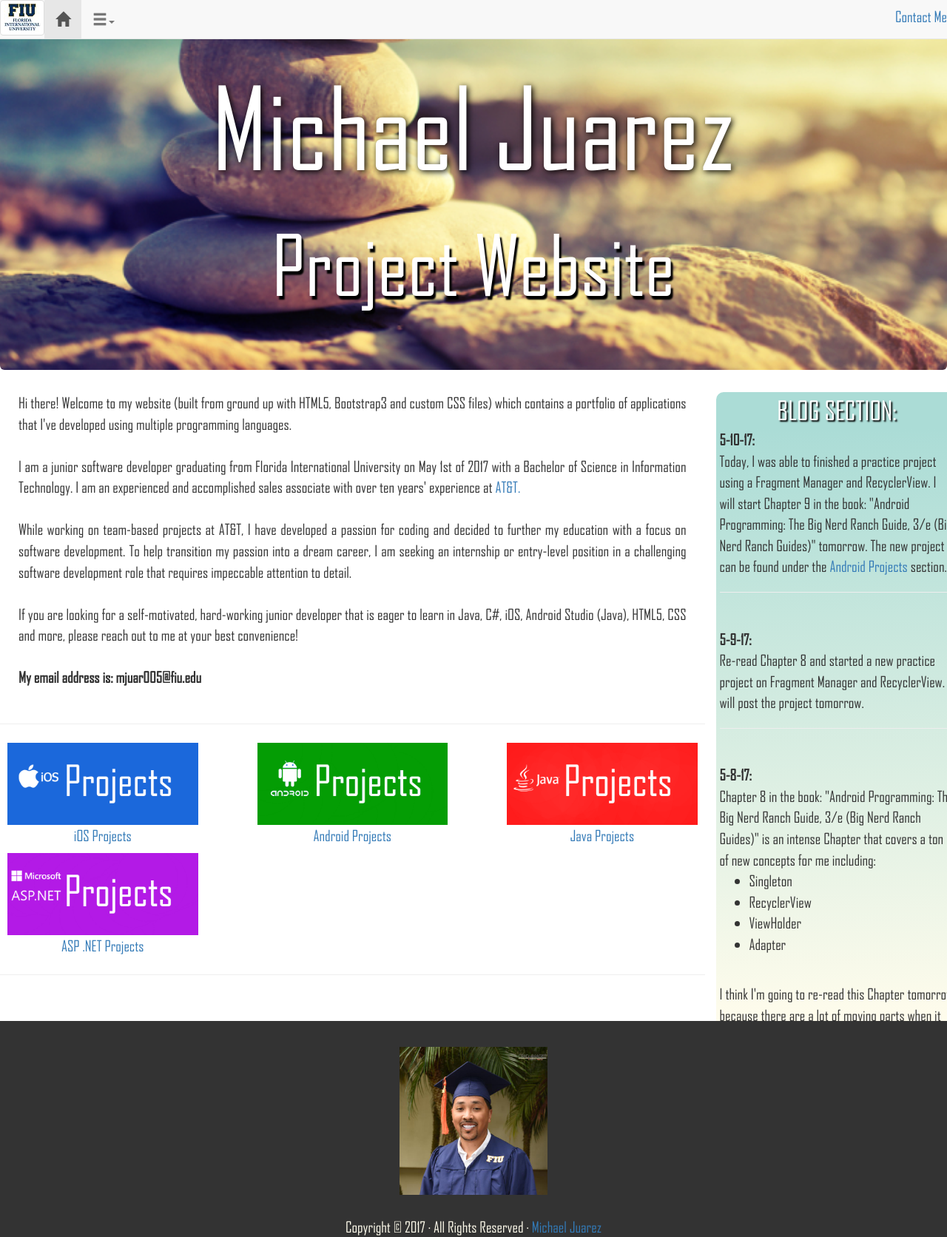
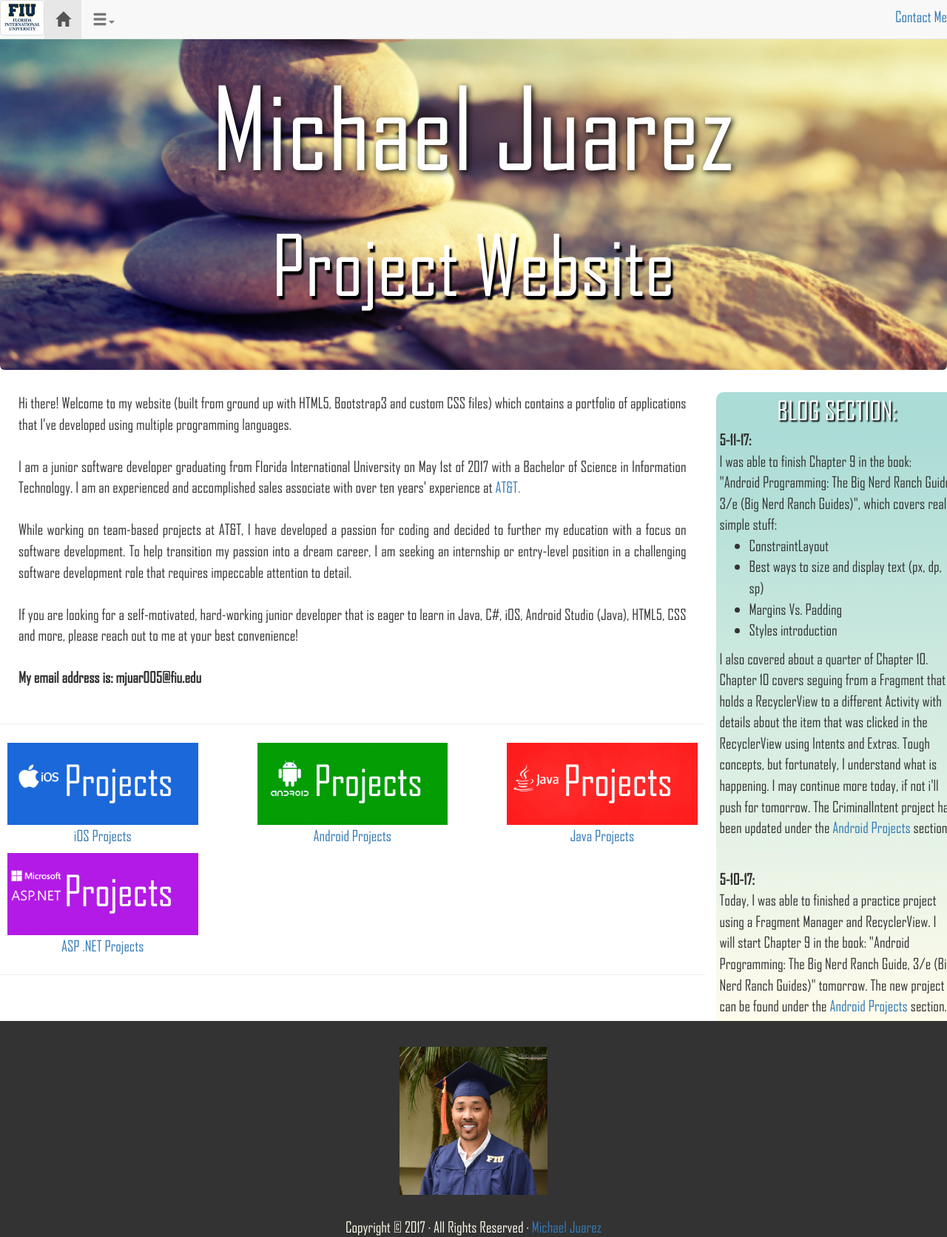
Before and after one commit to MikeJuarez/MikeJuarez.github.io, a Jekyll site: the page index.html, which Jekyll copies as it is, in a window 1280 px wide. Shown: the whole page at 74% size. Built offline with Jekyll 4.4.1, drawn with Linux system fonts in a browser that asks for light colours.

Commit message:
5-11-17 Update
Chapter 10 covers seguing from a Fragment that holds a RecyclerView to a
different Activity with details about the item that was clicked in the
RecyclerView using Intents and Extras.

```diff
--- a/index.html
+++ b/index.html
@@ -133,13 +133,24 @@
   <div class="row">
   <div class="col-scollable-y">
 
+  <b>5-11-17:</b><br/>
+   I was able to finish Chapter 9 in the book: "Android Programming: The Big Nerd Ranch Guide, 3/e (Big Nerd Ranch Guides)", which covers really simple stuff:<br/>
+   <ul>
+    	<li>ConstraintLayout</li>
+    	<li>Best ways to size and display text (px, dp, sp)</li>
+   	    <li>Margins Vs. Padding</li>
+   	    <li>Styles introduction</li>
+    </ul>
+
+    I also covered about a quarter of Chapter 10.  Chapter 10 covers seguing from a Fragment that holds a RecyclerView to a different Activity with details about the item that was clicked in the RecyclerView using Intents and Extras.  Tough concepts, but fortunately, I understand what is happening.  I may continue more today, if not i'll push for tomorrow.  The CriminalIntent project has been updated under the <a href="Android Projects">Android Projects</a> section.
+  <hr>
   <b>5-10-17:</b><br/>
    Today, I was able to finished a practice project using a Fragment Manager and RecyclerView.  I will start Chapter 9 in the book: "Android Programming: The Big Nerd Ranch Guide, 3/e (Big Nerd Ranch Guides)" tomorrow.  The new project can be found under the <a href="Android Projects">Android Projects</a> section.
-  <hr><br/>
+  <hr>
 
   <b>5-9-17:</b><br/>
    Re-read Chapter 8 and started a new practice project on Fragment Manager and RecyclerView.  I will post the project tomorrow.
-  <hr><br/>
+  <hr>
 
   <b>5-8-17:</b><br/>
    Chapter 8 in the book: "Android Programming: The Big Nerd Ranch Guide, 3/e (Big Nerd Ranch Guides)" is an intense Chapter that covers a ton of new concepts for me including:
@@ -150,13 +161,13 @@
    	   <li>Adapter</li>
     </ul><br/>
     I think I'm going to re-read this Chapter tomorrow because there are a lot of moving parts when it comes to making RecyclerViews work.  I must admit that iOS makes ListViews MUCH simpler than RecyclerViews.  If you'd like to see the updated code for the project: Criminal Intent, it us updated under my GitHub profile at the <a href="Android Projects">Android Projects</a> section.
-  <hr><br/>
+  <hr>
 
   <b>5-7-17:</b><br/>
     I finished Chapter 6 and 7 in the book: "Android Programming: The Big Nerd Ranch Guide, 3/e (Big Nerd Ranch Guides)".  Chapter 6 covered the many variations of Android API's.  For Geoquiz, our minimum target is API 19 KITKAT.  I added the final touches to Geoquiz which animate's the CheatActivity's mShowAnserButton to disappear after it's pressed.  <br/>
     Chapter 7 focuses on another topic that I'm familiar with: Fragments.  I spent alot of time in this Chapter to really grasp the concepts of Fragments and learned a few things.  This chapter also started a new Project named "Criminal Intent".  It will take 13 Chapters to complete this project, but I'm so ready to learn!
     I've uploaded the final implementation of Geoquiz and Criminal Intent under my GitHub profile, which you can find under the <a href="Android Projects">Android Projects</a> section. <br/>
-  <hr><br/>
+  <hr>
 
   <b>5-6-17:</b><br/>
     I was able to complete Chapter 5 in the book: "Android Programming: The Big Nerd Ranch Guide, 3/e (Big Nerd Ranch Guides)".  I feel like I have a really good understanding of the major concepts this Chapter is covering.  The major topics learned in Chapter 5 include:<br/>
@@ -168,12 +179,12 @@
     </ul>
     I've uploaded the updated Geoquiz Project under my GitHub profile, which you can find under the <a href="Android Projects">Android Projects</a> section.  I may complete some of Chapter 6 today, if not tomorrow.
 
-  <hr><br/>
+  <hr>
 
   <b>5-5-17:</b><br/>
   Major. major, major changes to this website.  It was almost an overhaul to the original framework.  I finally got a chance to understand Bootstrap3's grid system.  Originally, I was only relying on Bootstrap3's extra small *(XS)  columns without a good understanding of what that meant.  But now, I implemented all four: XS, SM, MD, LG column-types in order to make ALL viewports friendly for viewing my site.<br/>
   On top of that, I was able to complete Chapter 4 and about 90% of Chapter 5 in the book: "Android Programming: The Big Nerd Ranch Guide, 3/e (Big Nerd Ranch Guides)".  I could have completely finished Chapter 5, but I didn't want to skim the Chapter.  Chapter 5 covers so many fundamental concepts when working with Intents and Activities, so I really want to dig deep and understand what is going on.  I won't upload a project today, but after my brain stops hurting and I get some rest, I'll post the final implementation of the Geoquiz project tomorrow.
-  <hr><br/>
+  <hr>
 
   <b>5-4-17:</b><br/>
   Today, I was able to finish Chapter 3 in the book: "Android Programming: The Big Nerd Ranch Guide, 3/e (Big Nerd Ranch Guides)".  This chapter gave a high-level view of an application's life cycle:<br/>
@@ -182,7 +193,7 @@
    - Paused (visible) <br/>
    - Resumed (active in foreground).<br/>
      Another thing that was taught was basic usage of logging.  On today's project, I did overrides on Geoquiz's life cycle and added log debug coding on each overridden method.  The updates can be found under the <a href="Android Projects">Android Projects</a> section.
-  <hr><br/>
+  <hr>
 
   <b>5-3-17:</b><br/>
   So for today's learning adventure, I finished Chapter 2 in the book: Android Programming: The Big Nerd Ranch Guide, 3/e (Big Nerd Ranch Guides)."  For today's "A Project a Day", I'm continuing and building on yesterday's project under the <a href="Android Projects">Android Projects</a> section.  Today's continuation project explained many concepts that I'm already familiar with, but also taught me "proper etiquette" when using resources in my project. <br />
@@ -191,35 +202,35 @@
   - Added logic to True and False questions <br/>
   - Added next button logic to cycle through Array of questions <br/>
   - Implemented image to button (learned about Android's image auto-scaling capabilities) <br/>
-  <hr><br/><br/>
+  <hr>
 
   <b>5-2-17:</b><br/>
   It's tough to master coding without specializing in something you enjoy doing.  I've always had a place in my heart for developing mobile applications.  I first learned about mobile app. development in school after taking a class in "Mobile App. Development" particularly in iOS Swift.  After that semester was over, I started working on my own projects in Android Studio.  So for now, I'm going to focus on Android Studio and learn some new concepts.  For today's "A Project a Day", I'm posting a new project under the <a href="Android Projects">Android Projects</a> section.  It's a basic Android app with a true and false button that displays a toast if you press it.
-  <hr><br/><br/>
+  <hr>
 
   <b>5-1-17:</b><br/>
   Graduation day!  No projects today.
-  <hr><br/><br/>
+  <hr>
 
   <b>4-30-17:</b><br/>
   I really needed to prioritize the way this website is showing in mobile.  I made a ton of changes to make my website more responsive to different displays.  Some of the changes included changing font sizes to use vw (view height) versus px.  I still may change this aspect and substitute it with @media tags.  The only changes were done to the main index.html.  Once I'm satsified with it, then I'll apply similar changes to other pages.  I actually walk tomorrow, in regards to graduation, so I may not be able to do much.  We'll see!
-  <hr><br/><br/>
+  <hr>
 
   <b>4-29-17:</b><br/>
   I just completed 3 final exams yesterday (4-28-17), so as you can imagine, I wasn't able to work on anything new.  I thought about taking today off, but my conscience got the best of me and I started something new today.  To really challenge myself, I googled "Java problems practice" and ran across <a href="http://www.CodingBat.com">CodingBat.com</a>.  I've been to this site several times throughout schooling at FIU, but I've never had the time to really sit down and practice.  The website provides some awesome brain teasers for practicing Java problems.  I've completed a few of the warmup exercises today and will be posting what I've done so far under my <a href="Java Projects.html">Java Projects</a> page.  Fun stuff so far!
-  <hr><br />
+  <hr>
 
   <b>4-27-17:</b><br/>
   School finals are here :( , which means that I won't be able to work on any projects today.  I graduate with my B.S. in Information Technoloy from FIU on Monday 5/1!  I'm guessing that I can start more projects on Sunday 4-30.  Wish me luck!
-  <hr><br />
+  <hr>
 
   <b>4-26-17:</b><br/>
   Today I was able to complete three more exercises for the TreeMap project.  I ran into trouble with another fuzzy area (Comparator/Comparable interfaces Step 7).  I've learned that comparator interfaces are great when creating a standalone class that strictly compares two objects.  Instead I implemented the Comparable interface, which inclusively compares another object against itself.  I've uploaded the project to <a href="Java Projects.html">Java Projects</a>.  The github link will obviously be the same as yesterday.
-  <hr><br />
+  <hr>
 
   <b>4-25-17:</b><br/>
   After watching a YouTube video that was shared with me about breaking into the "Big Four" companies of technology, I was inspired to focus on all data structures. Instead of focusing on 2-d Arrays, I'm re-learning something I've been exposed to only once (TreeMaps).  To get a better understanding of what TreeMaps are, I'm going to answer 13 questions.  I was only able to answer four of them today, but I'll continue to answer the rest tomorrow (hopefully)!  I've uploaded the project under Java Projects.
-  <hr><br />
+  <hr>
 
   <b>4-24-17:</b><br/>
   I've decided that I am going to commit myself to creating at least one project per day (or at least try my best!).  For the first few days, I'll be doing refresher projects in Java, then move on to unfamiliar concepts in either Java or Android Studio. <br>
```
Also changed, not shown: Android Projects.html (+30 -26 lines).
